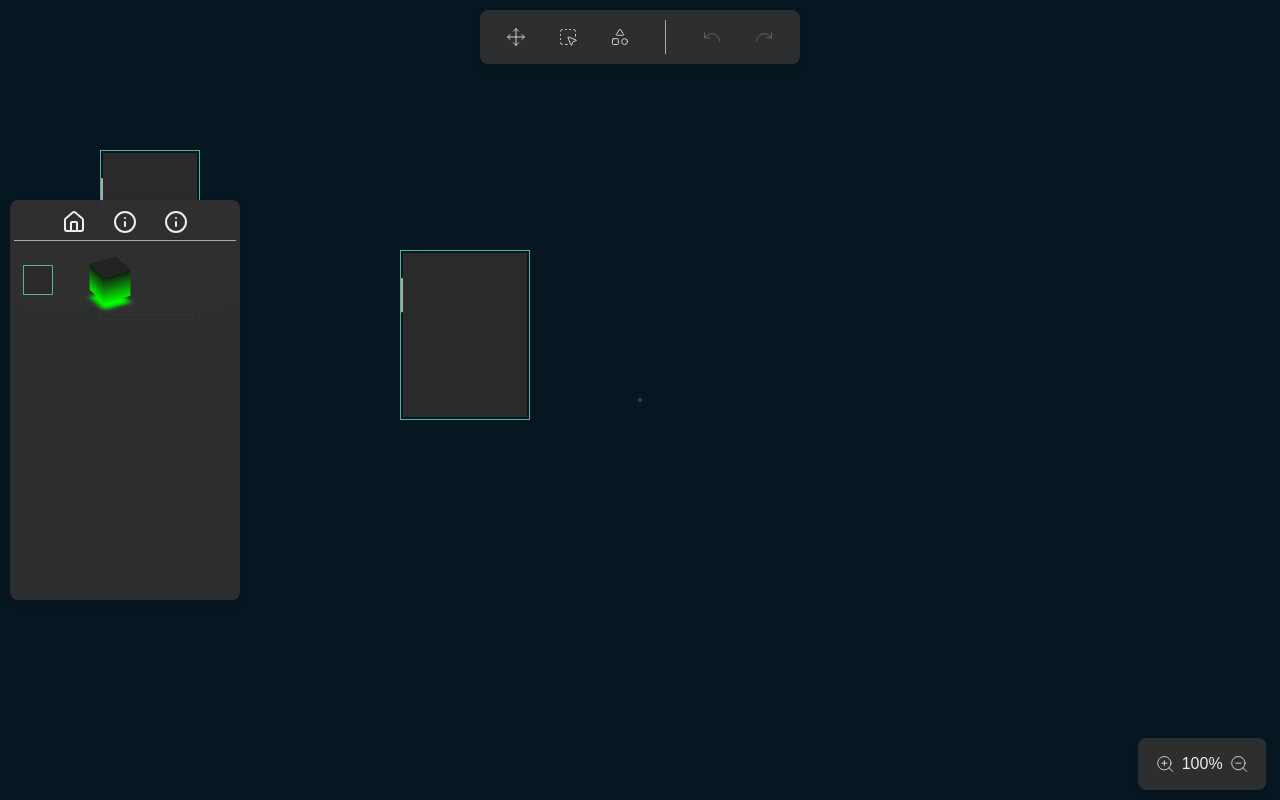
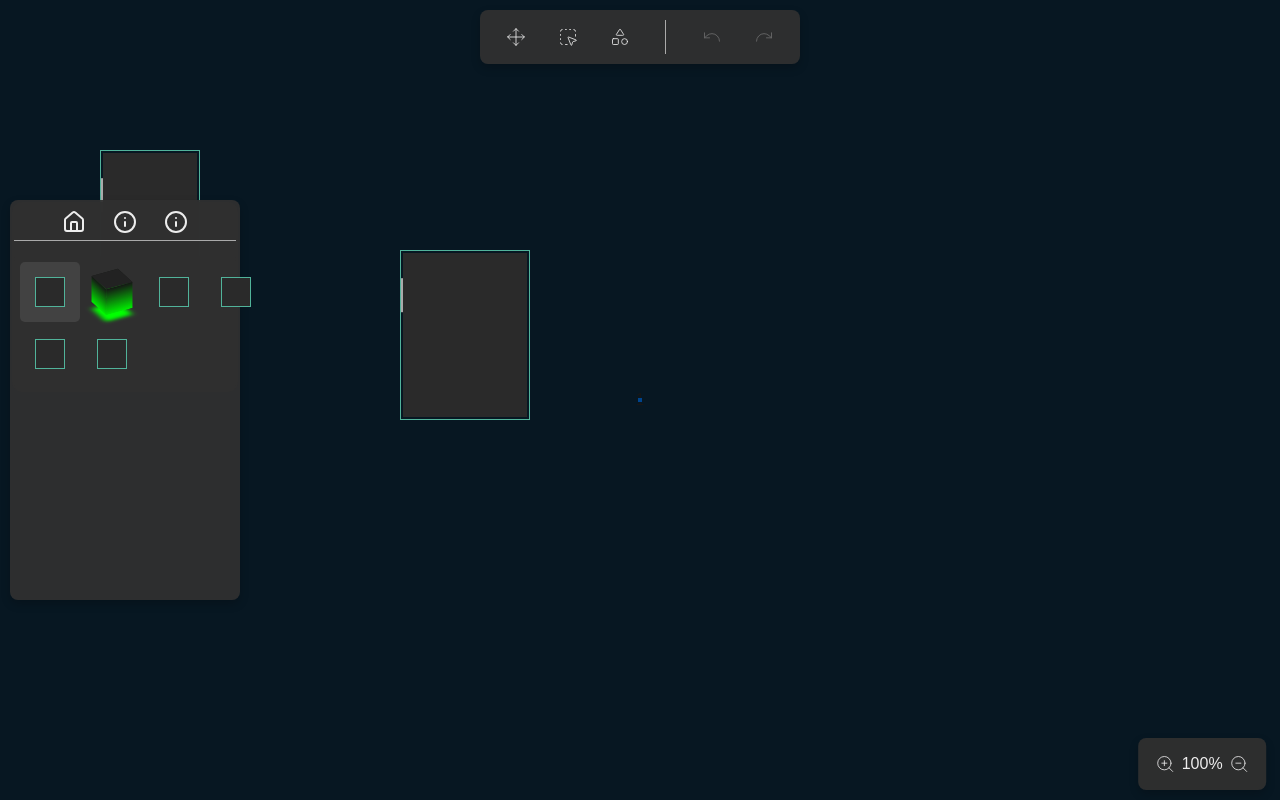
Before and after one commit to miladshiri/animateDraw, a Next.js app: page / in a window 1280 px wide. Built offline with nearby package versions, Linux system fonts and the light colour scheme.

Commit message:
ShapeToolbar hover effect

```diff
--- a/app/globals.css
+++ b/app/globals.css
@@ -63,9 +63,35 @@ body {
   border-radius: 5px;
 }
 
+.isSelectedSecondary {
+  background-color: #424242;
+  border-radius: 5px;
+}
+
 .toolbar-separator {
   width: 1px; /* Thin vertical line */
   height: 34px; /* Adjust height as needed */
   background-color: #aaaaaa; /* Light gray */
   margin: 0 10px; /* Space around separator */
 }
+
+
+.shape-toolbar {
+  position: fixed;
+  top: 50%;
+  left: 10px;
+  transform: translateY(-50%);
+  height: 50%;
+  width: 18%;
+  background-color: rgba(48, 48, 48, 0.95);
+  box-shadow: 0px 4px 10px rgba(0, 0, 0, 0.2);
+  border-radius: 8px;
+  padding: 2px;
+  z-index: 1000;
+}
+
+.tab-content div:hover {
+  background-color: rgb(83, 83, 83);
+  transition: 0.2s ease-in-out;
+  border-radius: 5px;
+}
--- a/app/page.js
+++ b/app/page.js
@@ -615,7 +615,7 @@ export default function Home() {
         redoStack={redoStack}
       />
 
-      <ShapeToolbar setShapeToCreate={setShapeToCreate}/>
+      <ShapeToolbar setShapeToCreate={setShapeToCreate} shapeToCreate={shapeToCreate}/>
 
       <ZoomToolbar scale={scale} zoomInOut={zoomInOut} />
 
--- a/components/ShapeToolbar.js
+++ b/components/ShapeToolbar.js
@@ -1,16 +1,18 @@
-import AnimatedRec from "./shapes/AnimatedRec";
-import Cube3d from "./shapes/Cube3d";
-
 import Tabs from "./Tabs";
 import { Home, Info, Mail } from "lucide-react"; // Import Lucide icons
 
-const ShapeToolbar = ({setShapeToCreate}) => {
+const ShapeToolbar = ({setShapeToCreate, shapeToCreate}) => {
 
   const shapeCategories = [
     {name:"square", icon: <Home />, assets:
       [
         {name:"amazing", component: "AnimatedRec"},
-        {name:"amazing", component: "Cube3d"},      ]
+        {name:"amazing2", component: "Cube3d"},
+        {name:"amazing3", component: "AnimatedRec1"},
+        {name:"amazing4", component: "AnimatedRec1"},
+        {name:"amazing5", component: "AnimatedRec1"},
+        {name:"amazing6", component: "AnimatedRec1"},
+      ]
     },
     {name:"circle", icon: <Info />, assets: [
 
@@ -24,22 +26,9 @@ const ShapeToolbar = ({setShapeToCreate}) => {
 
   return (
     <div
-      className="toolbar"
-      style={{
-        position: "fixed",
-        top: "50%", // margin from the top
-        left: "10px",
-        transform: "translateY(-50%)",
-        height: "50%", // 1/4 of the screen width
-        width: "18%",
-        backgroundColor: "rgba(48, 48, 48, 0.95)",
-        boxShadow: "0px 4px 10px rgba(0, 0, 0, 0.2)", // Shadow effect
-        borderRadius: "8px", // Slightly rounded corners
-        padding: "2px",
-        zIndex: 1000, // Ensures it stays on top of other elements
-      }}
+      className="shape-toolbar toolbar"
     >
-      <Tabs tabs={shapeCategories} setShapeToCreate={setShapeToCreate}/>
+      <Tabs tabs={shapeCategories} setShapeToCreate={setShapeToCreate} shapeToCreate={shapeToCreate} />
 
     </div>
   )
--- a/components/Tabs.js
+++ b/components/Tabs.js
@@ -2,7 +2,7 @@ import { useState } from "react";
 import React from "react";
 import { getComponentByName } from "./shapeToComponentMapping";
 
-export default function Tabs({tabs, setShapeToCreate}) {
+export default function Tabs({tabs, setShapeToCreate, shapeToCreate}) {
   const [activeTab, setActiveTab] = useState(0);
 
 
@@ -24,17 +24,28 @@ export default function Tabs({tabs, setShapeToCreate}) {
       {/* Tab Content */}
       <div className="tab-content">
         {tabs[activeTab].assets.map((asset, index) => (
-
+            <div
+              key={index}
+              className={shapeToCreate === asset.component ? "isSelectedSecondary" : ""}
+              style={{
+                width: "60px",
+                height: "60px",
+                margin: "1px",
+                display: "flex",
+                justifyContent: "center",  /* Centers horizontally */
+                alignItems: "center",
+              }}
+            >
             <div
               onClick={() => setShapeToCreate(asset.component)}
-              key={index}
               style={{
                 width: "30px",
                 height: "30px",
-                margin: "4px",
+                margin: "1px",
               }}
             >
               {React.createElement(getComponentByName(asset.component), {size:{w:30, h:30}}) }
+            </div>
             </div>
         ))}
       </div>
--- a/components/shapeToComponentMapping.js
+++ b/components/shapeToComponentMapping.js
@@ -3,7 +3,8 @@ import Cube3d from "./shapes/Cube3d";
 
   const components = {
     "AnimatedRec": AnimatedRec,
-    "Cube3d": Cube3d
+    "Cube3d": Cube3d,
+    "AnimatedRec1": AnimatedRec,
   };
 
   export const getComponentByName = (componentName) => {
```
